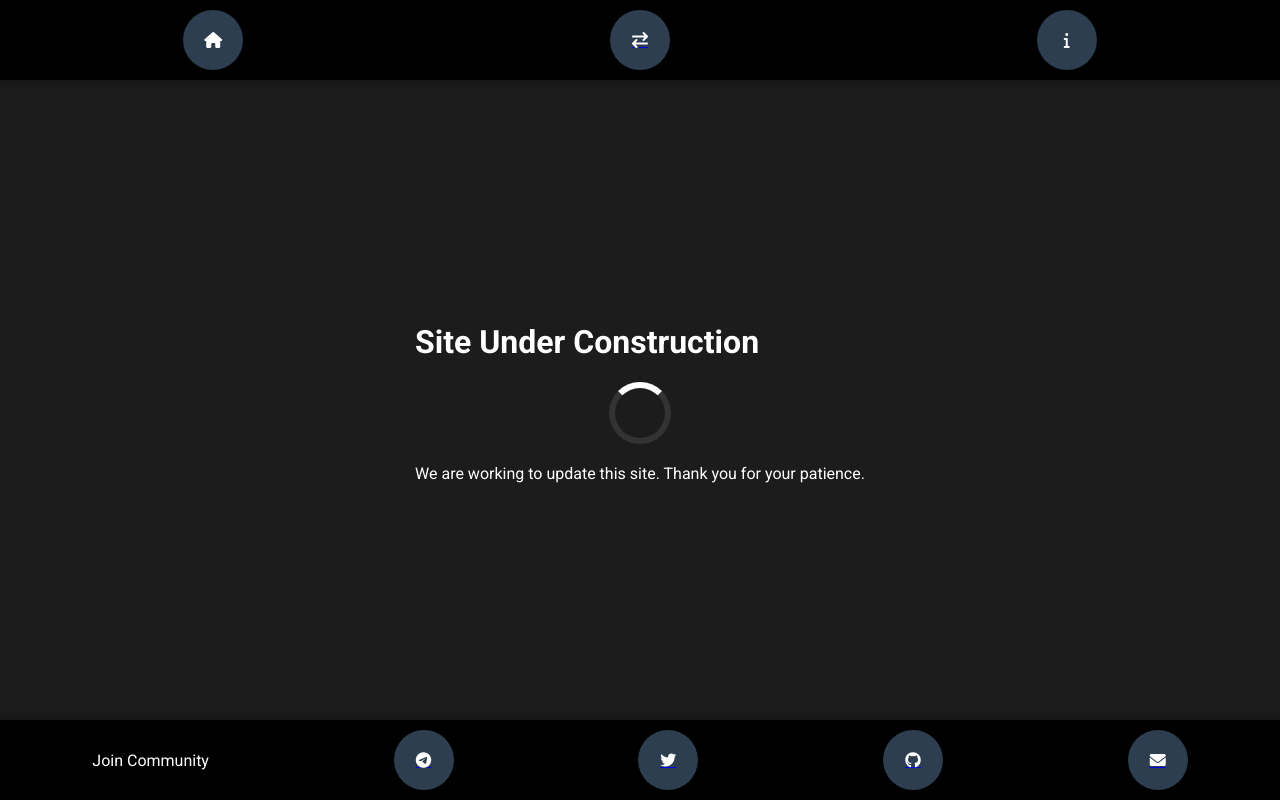
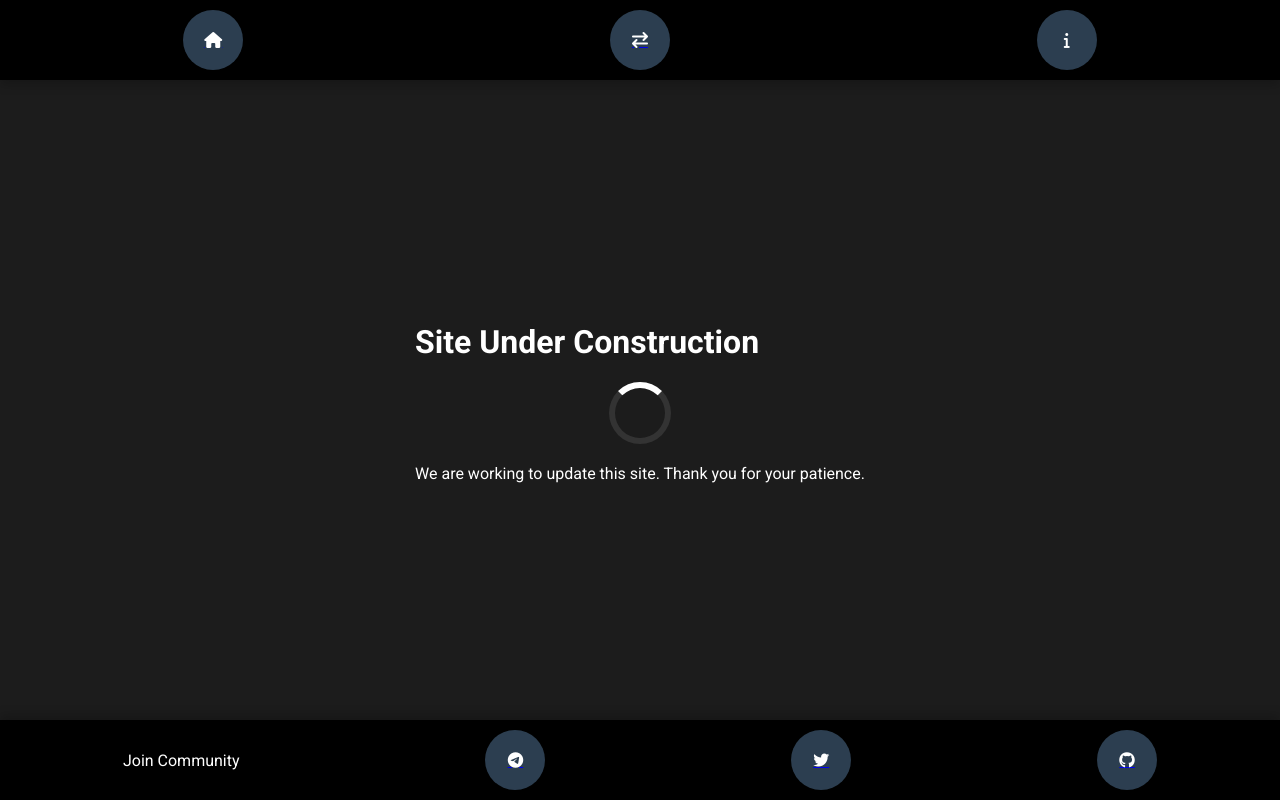
Before and after one commit to gilton-win/gilton, a plain HTML site: page index.html in a window 1280 px wide. Drawn offline with Linux system fonts and the light colour scheme.

Commit message:
Update index.html

```diff
--- a/index.html
+++ b/index.html
@@ -136,10 +136,9 @@
     </div>
     <div class="footer">
         <p>Join Community</p>
-        <a href="https://t.me/gilton_official"><i class="fab fa-telegram icon"></i></a>
-        <a href="https://x.com/gilton_official"><i class="fab fa-twitter icon"></i></a>
-        <a href="https://github.com/gilton-labs"><i class="fab fa-github icon"></i></a>
-        <a href="mailto:dev@gilton.win"><i class="fas fa-envelope icon"></i></a>
+        <a href="https://t.me/gilton_win"><i class="fab fa-telegram icon"></i></a>
+        <a href="https://x.com/gilton_win"><i class="fab fa-twitter icon"></i></a>
+        <a href="https://github.com/gilton-win"><i class="fab fa-github icon"></i></a>
     </div>
 </body>
 </html>
```
